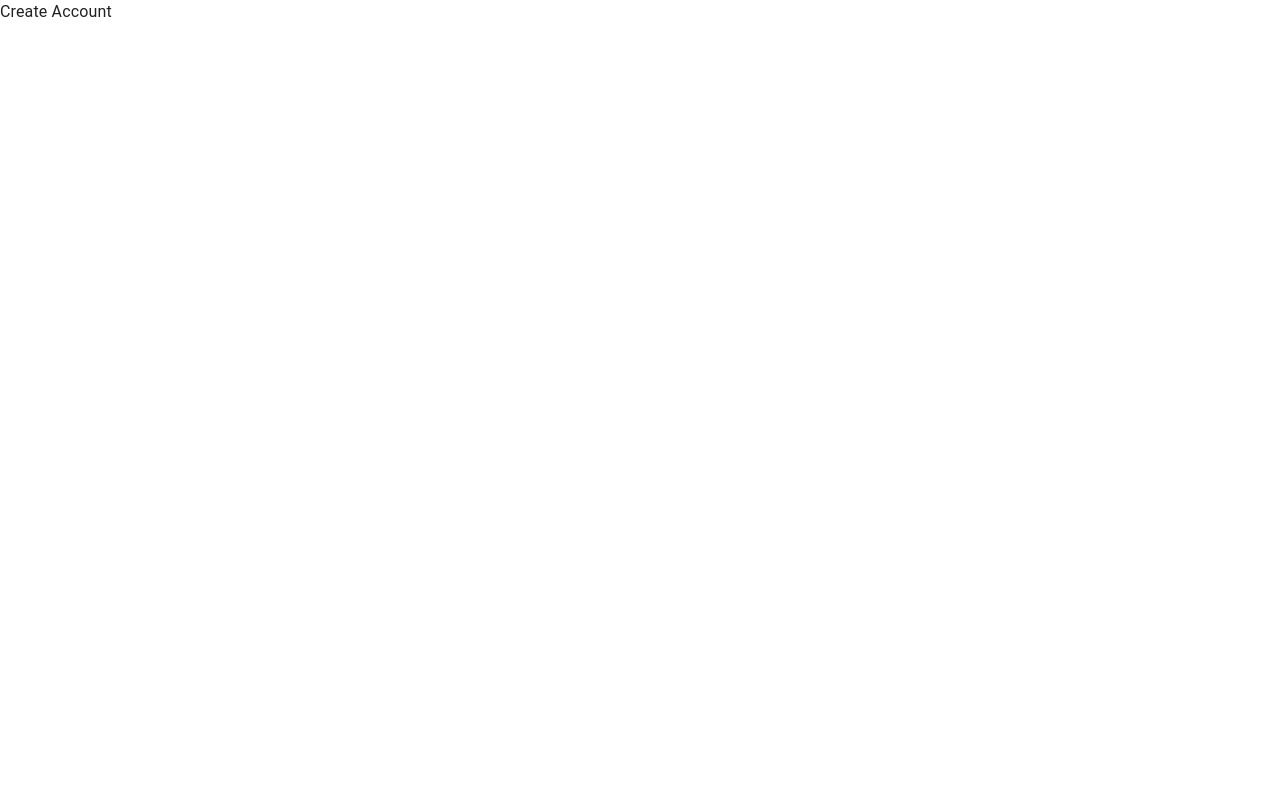
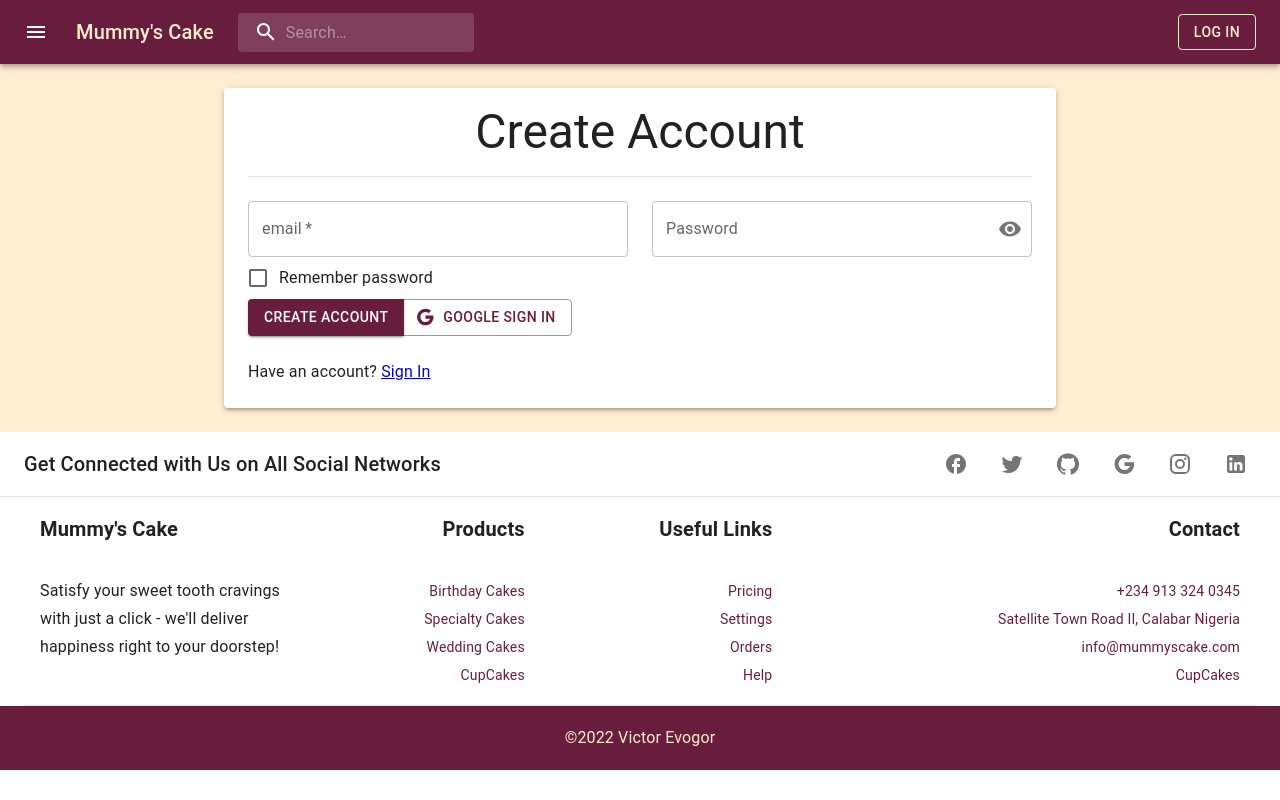
Before and after one commit to Victor-Evogor/mummyscake-v2, a React (Vite) app: page /create-account in a window 1280 px wide. Built offline with nearby package versions, Linux system fonts and the light colour scheme; no server answers.

Commit message:
Added auth form to sign in and create account pages

```diff
--- a/src/Pages/CreateAccount.tsx
+++ b/src/Pages/CreateAccount.tsx
@@ -1,5 +1,29 @@
 import { Box } from "@mui/material"
+import { NavBar } from "../components/NavBar/NavBar"
+import { Footer } from "../components/Footer/Footer"
+import { AuthForm } from "../components/AuthForm/AuthForm"
 
 export const CreateAccount = () => {
-    return <Box>Create Account</Box>
+
+    const onSubmit = (cred: {email: string, password: string}) =>{
+        console.log(cred)
+    }
+
+    return <>
+    <NavBar/>
+    <Box
+        sx={{
+          backgroundColor: "white.main",
+        }}
+        py={3}
+      >
+        <Box sx={{
+            display: "grid",
+            placeItems: "center"
+        }}>
+          <AuthForm type="create account" onSubmit={onSubmit}/>
+        </Box>
+      </Box>
+    <Footer/>
+    </>
 }
--- a/src/Pages/SignIn.tsx
+++ b/src/Pages/SignIn.tsx
@@ -1,5 +1,30 @@
-import { Box } from "@mui/material"
+import { Box } from "@mui/material";
+import { NavBar } from "../components/NavBar/NavBar";
+import { AuthForm } from "../components/AuthForm/AuthForm";
+import { Footer } from "../components/Footer/Footer";
 
 export const SignIn = () => {
-    return <Box>Log In</Box>
-}
+  const onSubmit = (cred: {email: string, password: string}) => {
+    console.log(cred)
+  }
+
+  return (
+    <>
+      <NavBar />
+      <Box
+        sx={{
+          backgroundColor: "white.main",
+        }}
+        py={3}
+      >
+        <Box sx={{
+            display: "grid",
+            placeItems: "center"
+        }}>
+          <AuthForm type="sign in" onSubmit={onSubmit}/>
+        </Box>
+      </Box>
+      <Footer/>
+    </>
+  );
+};
--- /dev/null
+++ b/src/components/AuthForm/AuthForm.tsx
@@ -0,0 +1,135 @@
+import { Google, Visibility, VisibilityOff } from "@mui/icons-material";
+import {
+  Container,
+  Divider,
+  Paper,
+  TextField,
+  Typography,
+  FormControlLabel,
+  FormGroup,
+  Checkbox,
+  Grid,
+  Button,
+  ButtonGroup,
+  FormControl,
+  InputLabel,
+  OutlinedInput,
+  InputAdornment,
+  IconButton,
+} from "@mui/material";
+import { Box } from "@mui/system";
+import { FunctionComponent, useRef, useState } from "react";
+import { Link } from "react-router-dom";
+
+interface Props {
+  type: "sign in" | "create account";
+  onSubmit: (cred: {
+    email: string;
+    password: string;
+    username?: string;
+  }) => void;
+}
+
+export const AuthForm: FunctionComponent<Props> = ({ type, onSubmit }) => {
+  const emailRef = useRef<HTMLInputElement>(null);
+  const passwordRef = useRef<HTMLInputElement>(null);
+
+  const [showPassword, setShowPassword] = useState(false);
+
+  const handleClickShowPassword = () => {
+    setShowPassword(!showPassword);
+  };
+
+  return (
+    <Paper
+      variant="elevation"
+      elevation={3}
+      sx={{
+        width: "65%",
+      }}
+    >
+      <Container>
+        <Typography variant="h3" my={2} textAlign="center" sx={{
+          textTransform: "capitalize"
+        }}>
+          {type}
+        </Typography>
+        <Divider />
+        <Box
+          component="form"
+          my={3}
+          onSubmit={(e) => {
+            e.preventDefault();
+            if (!passwordRef.current?.value || !emailRef.current?.value) return;
+            const cred = {
+              password: passwordRef.current?.value,
+              email: emailRef.current?.value,
+            };
+            onSubmit(cred);
+          }}
+        >
+          <Grid container spacing={3}>
+            <Grid item xs={6}>
+              <TextField
+                required
+                placeholder="******"
+                label="email"
+                type="email"
+                inputRef={emailRef}
+                sx={{
+                  width: "100%",
+                }}
+              />
+            </Grid>
+
+            <Grid item xs={6}>
+              <FormControl sx={{ width: "100%" }}>
+                <InputLabel htmlFor="password">Password</InputLabel>
+                <OutlinedInput
+                  type={showPassword ? "text" : "password"}
+                  inputRef={passwordRef}
+                  endAdornment={
+                    <InputAdornment position="end">
+                      <IconButton
+                        aria-label="toggle password visibility"
+                        onClick={handleClickShowPassword}
+                        edge="end"
+                      >
+                        {showPassword ? <VisibilityOff /> : <Visibility />}
+                      </IconButton>
+                    </InputAdornment>
+                  }
+                  label="password"
+                />
+              </FormControl>
+            </Grid>
+          </Grid>
+          <FormGroup>
+            <FormControlLabel
+              control={<Checkbox />}
+              label="Remember password"
+            />
+          </FormGroup>
+          <ButtonGroup>
+            <Button variant="contained" type="submit">
+              {type}
+            </Button>
+            <Button startIcon={<Google />}>Google Sign In</Button>
+          </ButtonGroup>
+          <Typography my={3}>
+            {type === "sign in" ? (
+              <span>
+                Don&apos;t have an account?{" "}
+                <Link to="/create-account">create an account</Link>
+              </span>
+            ) : (
+              <span>
+                Have an account? <Link to="/log-in">Sign In</Link>
+              </span>
+            )}
+          </Typography>
+        </Box>
+      </Container>
+    </Paper>
+  );
+};
```
